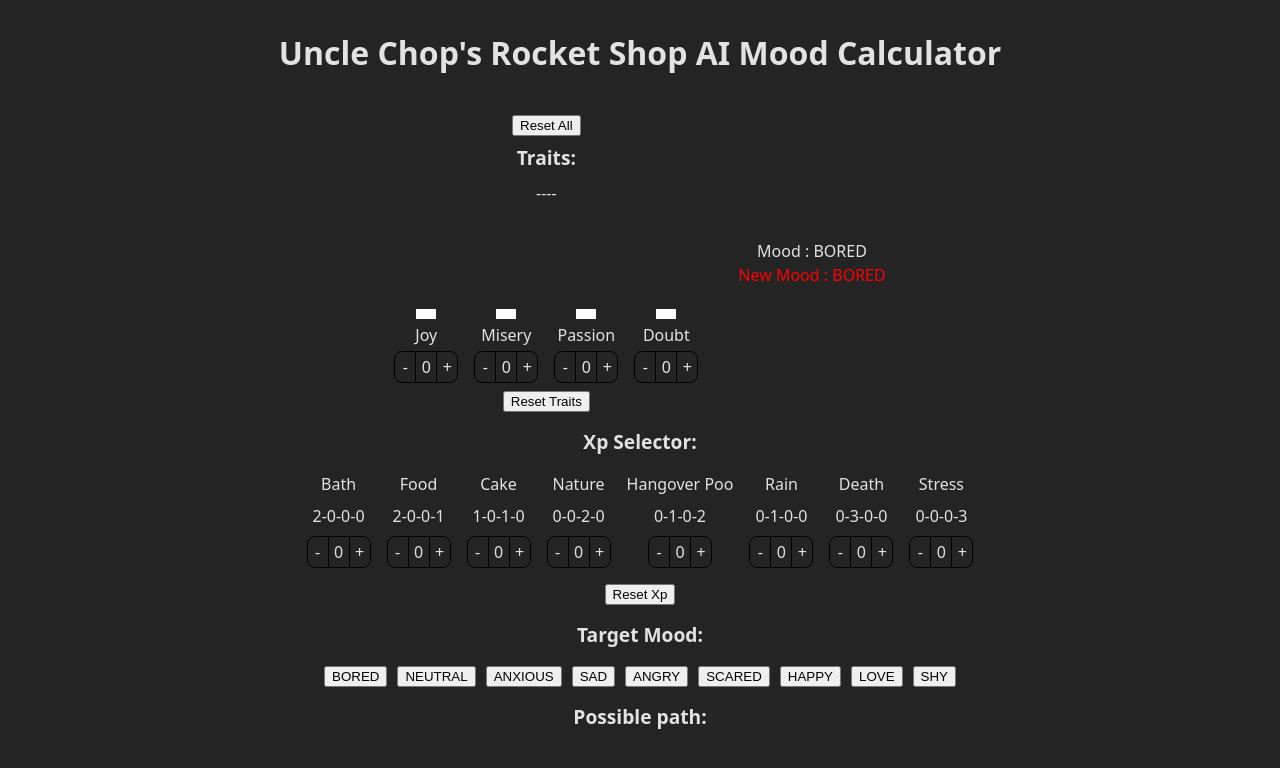
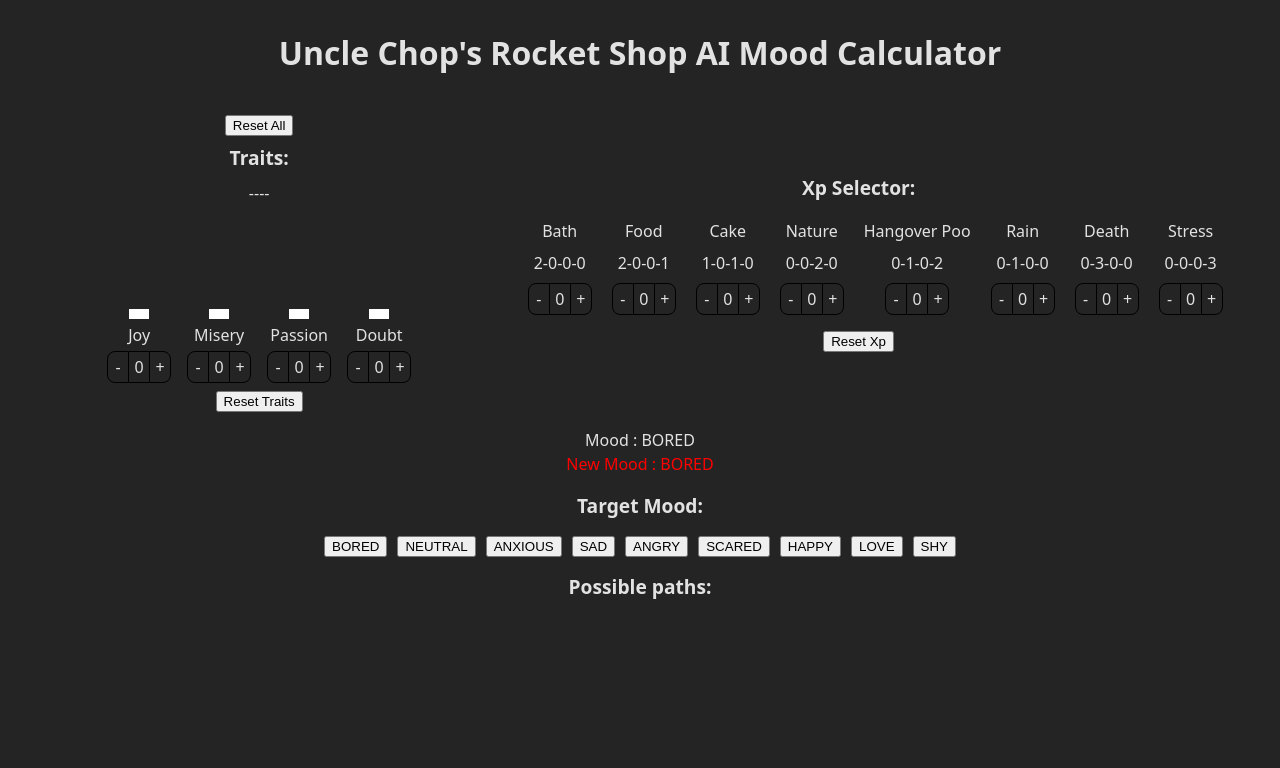
Before and after one commit to AdrienTurmo/uncle_shop_ai_mood, a React (Vite) app: page / in a window 1280 px wide. Shown: the top 768 px of the page. Built offline with nearby package versions, Linux system fonts and the light colour scheme.

Commit message:
small reworks

```diff
--- a/src/components/MainPage/MainPage.module.scss
+++ b/src/components/MainPage/MainPage.module.scss
@@ -10,6 +10,6 @@
     display: flex;
     justify-content: center;
     align-items: center;
-    gap: 40px;
+    gap: 100px;
   }
 }
--- a/src/components/MainPage/MainPage.tsx
+++ b/src/components/MainPage/MainPage.tsx
@@ -13,9 +13,9 @@
                 <h1>Uncle Chop's Rocket Shop AI Mood Calculator</h1>
                 <div className={styles.TraitsAndMood}>
                     <TraitsList />
-                    <MoodDisplay />
+                    <XpSelectorDisplay />
                 </div>
-                <XpSelectorDisplay />
+                <MoodDisplay />
                 <TargetMood />
             </div>
         </TraitsContextProvider>
--- a/src/components/TargetMood/TargetMood.module.scss
+++ b/src/components/TargetMood/TargetMood.module.scss
@@ -4,6 +4,7 @@
   justify-content: center;
   align-items: center;
   gap: 16px;
+  width: 100%;
 
   .Title {
     font-size: larger;
@@ -22,10 +23,23 @@
   .PathList {
     display: flex;
     flex-direction: column;
+    flex-wrap: wrap;
+    max-height: 280px;
+    width: 100%;
+    gap: 1px;
+    overflow: scroll;
+    padding: 1px;
 
     .XpList {
+      outline: 1px solid black;
       display: flex;
       gap: 4px;
+      padding: 0 4px;
+      cursor: pointer;
+
+      &:hover {
+        background-color: grey;
+      }
     }
   }
 }
--- a/src/components/TargetMood/TargetMood.tsx
+++ b/src/components/TargetMood/TargetMood.tsx
@@ -5,9 +5,9 @@
 import { useTraitsContext, XpsSelected } from '@/context/TraitsContext.tsx';
 import { useState } from 'react';
 
-const displayXpSelected = (xpSelecteds: XpsSelected[]) => {
+const displayXpSelected = (onClick: (newXp: XpsSelected) => void) => (xpSelecteds: XpsSelected[]) => {
     return xpSelecteds.map((t, i) => (
-        <div key={i} className={styles.XpList}>
+        <div key={i} className={styles.XpList} onClick={() => onClick(t)}>
             {t.Bath != 0 && (<div>Bath : {t.Bath}</div>)}
             {t.Food != 0 && (<div>Food : {t.Food}</div>)}
             {t.Cake != 0 && (<div>Cake : {t.Cake}</div>)}
@@ -20,14 +20,15 @@
 }
 
 export const TargetMood = () => {
-    const { getTraits } = useTraitsContext()
+    const { traits, changeXps } = useTraitsContext()
 
     const [selectedMood, setSelectedMood] = useState<Mood | undefined>()
-    const traits = getTraits()
 
     const onClick = (mood: Mood) => () => {
         setSelectedMood(prev => prev === mood ? undefined : mood)
     }
+
+    const displayer = displayXpSelected(changeXps)
 
     const selectButton = (mood: Mood) => {
         return (
@@ -55,9 +56,9 @@
                 {selectButton('LOVE')}
                 {selectButton('SHY')}
             </div>
-            <div className={styles.Title}>Possible path:</div>
+            <div className={styles.Title}>Possible paths:</div>
             <div className={styles.PathList}>
-                {selectedMood && displayXpSelected(findPossiblePath(traits, selectedMood))}
+                {selectedMood && displayer(findPossiblePath(traits, selectedMood))}
             </div>
         </div>
     )
--- a/src/components/XpSelectorDisplay/XpSelectorDisplay.module.scss
+++ b/src/components/XpSelectorDisplay/XpSelectorDisplay.module.scss
@@ -11,13 +11,14 @@
 
     .List {
         display: flex;
-        gap: 16px;
+        gap: 20px;
 
         > * {
             display: flex;
             flex-direction: column;
             gap: 8px;
             align-items: center;
+            flex-shrink: 0;
         }
     }
 }
--- a/src/components/XpSelectorDisplay/XpSelectorDisplay.tsx
+++ b/src/components/XpSelectorDisplay/XpSelectorDisplay.tsx
@@ -5,8 +5,7 @@
 
 
 export const XpSelectorDisplay: React.FC = () => {
-    const { getXpsSelected, addXp, removeXp, resetXp } = useTraitsContext();
-    const xpsSelected = getXpsSelected();
+    const { xpsSelected, addXp, removeXp, resetXp } = useTraitsContext();
 
     return (
         <div className={styles.XpSelectorDisplay}>
--- a/src/context/TraitsContext.tsx
+++ b/src/context/TraitsContext.tsx
@@ -28,8 +28,9 @@
     resetTraits: () => void
     resetXp: () => void
     resetAll: () => void
-    getTraits: () => TraitValues
-    getXpsSelected: () => XpsSelected
+    traits: TraitValues
+    xpsSelected: XpsSelected
+    changeXps: (newXp: XpsSelected) => void
 }
 
 const TraitsContext: React.Context<TraitsContextData> = createContext({
@@ -45,8 +46,9 @@
     resetTraits: () => {},
     resetXp: () => {},
     resetAll: () => {},
-    getTraits: () => new TraitValues(0, 0, 0, 0),
-    getXpsSelected: () => defaultXpsSelected,
+    traits: new TraitValues(0, 0, 0, 0),
+    xpsSelected: defaultXpsSelected,
+    changeXps: () => {},
 } as TraitsContextData);
 
 const useTraitsContext = () => useContext(TraitsContext)
@@ -101,6 +103,15 @@
 
     const isValid = () => (traits.add(xps)).isValid()
 
+    const changeXps = (newXp: XpsSelected) => {
+        resetXp()
+        Object.entries(newXp).forEach(([key, value]) => {
+            for (let i = 0; i < value; i++) {
+                addXp(key as XpSelector)
+            }
+        });
+    }
+
     return (
         <TraitsContext.Provider value={{
             getValueOf,
@@ -115,8 +126,9 @@
             resetXp,
             resetAll,
             isValid,
-            getTraits: () => traits,
-            getXpsSelected: () => xpsSelected,
+            traits,
+            xpsSelected,
+            changeXps,
         }}>
             {children}
         </TraitsContext.Provider>
--- a/src/services/findXp.ts
+++ b/src/services/findXp.ts
@@ -56,7 +56,7 @@
     return result;
 }
 
-const filterUnique = (array: any[]) => Array.from(
+const filterUnique = <T>(array: T[]): T[] => Array.from(
     new Map(array.map(obj => [JSON.stringify(obj), obj])).values()
 );
 
@@ -77,6 +77,10 @@
     const possibleTraits = allTraitForMoods
         .map((t) => t.diff(startingTrait))
         .filter((t) => t != 'INVALID')
+        .filter((t) => !t.isEmpty())
 
     return filterUnique(possibleTraits.flatMap((pt) => findPath(pt)))
+        .sort((a,b) => sum(a) - sum(b))
 }
+
+const sum = (xp: XpsSelected) => Object.values(xp).reduce((prev, current) => prev + current)
```
